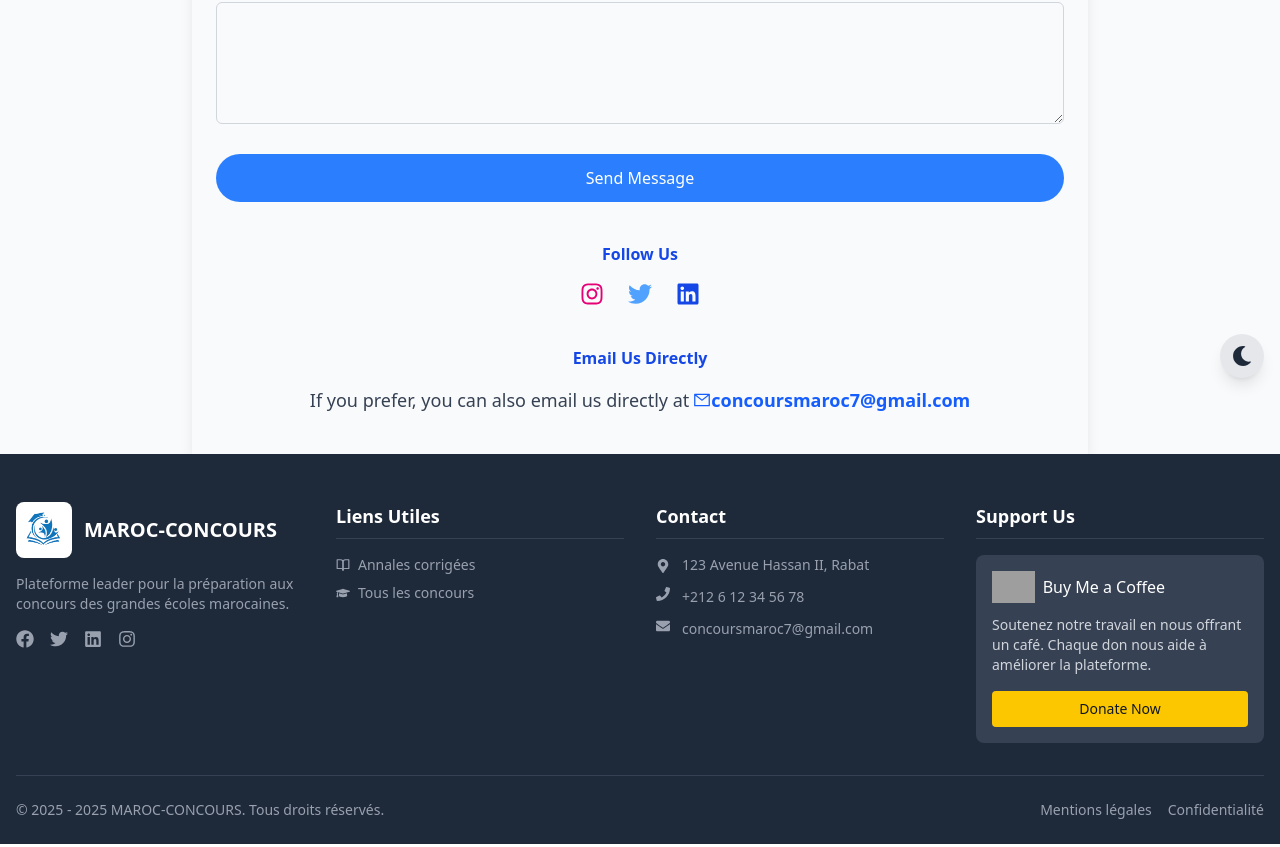
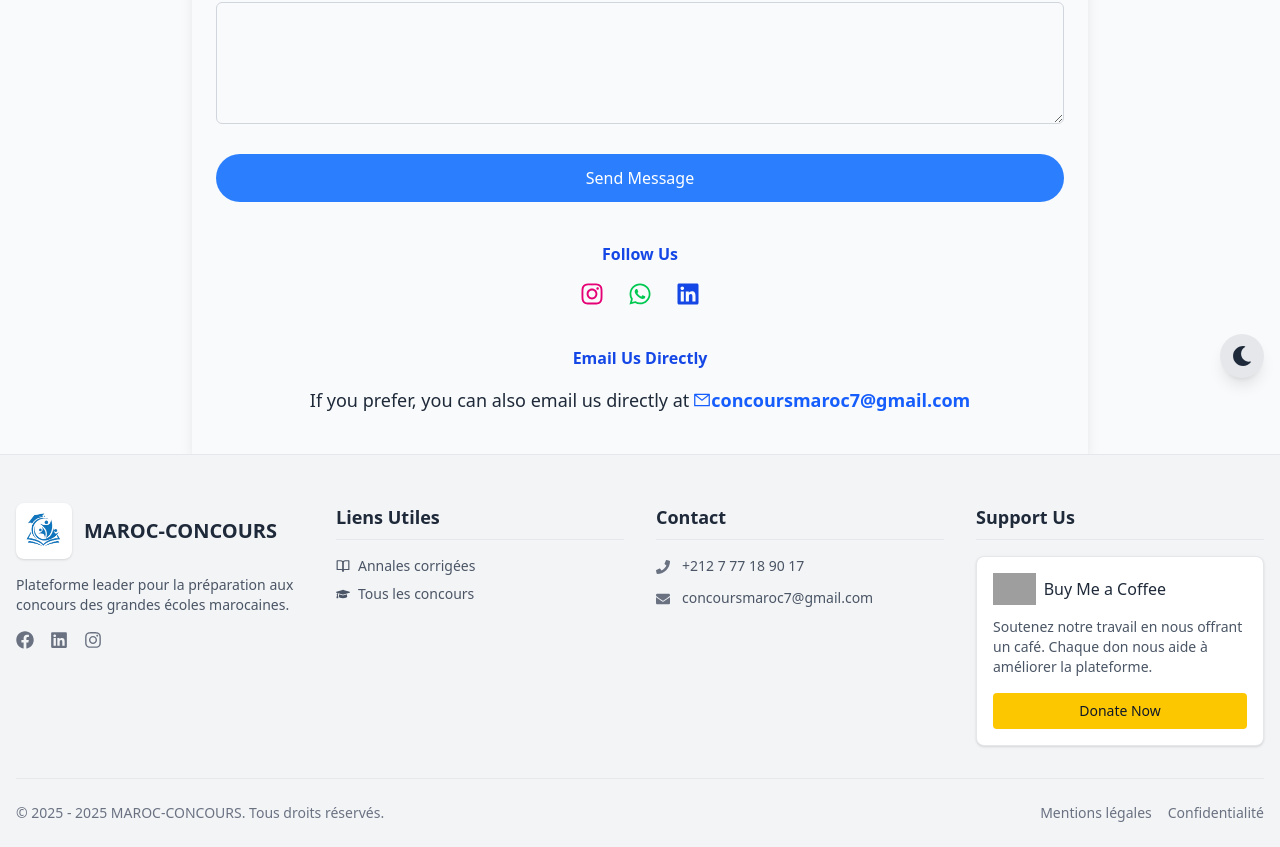
Before and after one commit to MohamedBoukouch/MAROC-CONCOURS, a React (Vite) app: page /contact in a window 1280 px wide. Shown: the part 406-1253 px from the top of the page. Built offline with nearby package versions, Linux system fonts and the light colour scheme; grey boxes are pictures that could not be loaded.

Commit message:
add 30 cncs

```diff
--- a/src/components/Footer.jsx
+++ b/src/components/Footer.jsx
@@ -1,4 +1,4 @@
-import React from "react";
+import React, { useContext } from "react";
 import {
   FaFacebook,
   FaTwitter,
@@ -12,13 +12,14 @@ import {
 import { FiBookOpen } from "react-icons/fi";
 import logo from "../assets/logo.png";
 import buymeacoffeeLogo from "../assets/buy-me-a-coffee-logo.png";
+import { DarkModeContext } from "../context/DarkModeContext";
 
 const Footer = () => {
   const currentYear = new Date().getFullYear();
+  const { darkMode } = useContext(DarkModeContext);
 
   const socialLinks = [
     { icon: <FaFacebook size={18} />, href: "#" },
-    { icon: <FaTwitter size={18} />, href: "https://www.x.com/medbkch" },
     { icon: <FaLinkedin size={18} />, href: "https://linkedin.com/in/mohamed-boukouch-b889b824a" },
     { icon: <FaInstagram size={18} />, href: "https://www.instagram.com/maroconcours" }
   ];
@@ -29,25 +30,24 @@ const Footer = () => {
   ];
 
   const contactInfo = [
-    { icon: <FaMapMarkerAlt className="mt-1 flex-shrink-0" />, text: "123 Avenue Hassan II, Rabat" },
-    { icon: <FaPhone />, text: "+212 6 12 34 56 78" },
+    { icon: <FaPhone />, text: "+212 7 77 18 90 17" },
     { icon: <FaEnvelope />, text: "concoursmaroc7@gmail.com" }
   ];
 
   return (
-    <footer className="bg-gray-800 text-white pt-12 pb-6">
+    <footer className={`${darkMode ? 'bg-gray-900' : 'bg-gray-100'} ${darkMode ? 'text-white' : 'text-gray-800'} pt-12 pb-6 border-t ${darkMode ? 'border-gray-700' : 'border-gray-200'}`}>
       <div className="container mx-auto px-4">
         <div className="grid grid-cols-1 md:grid-cols-4 gap-8">
 
           {/* About Section */}
           <div>
             <div className="flex items-center mb-4">
-              <div className="bg-white p-2 rounded-lg mr-3">
+              <div className={`${darkMode ? 'bg-gray-700' : 'bg-white'} p-2 rounded-lg mr-3 shadow-sm`}>
                 <img src={logo} alt="MAROC-CONCOURS Logo" className="w-10 h-10" />
               </div>
               <span className="text-xl font-bold">MAROC-CONCOURS</span>
             </div>
-            <p className="text-gray-400 text-sm mb-4">
+            <p className={`${darkMode ? 'text-gray-300' : 'text-gray-600'} text-sm mb-4`}>
               Plateforme leader pour la préparation aux concours des grandes écoles marocaines.
             </p>
             <div className="flex space-x-4">
@@ -55,7 +55,7 @@ const Footer = () => {
                 <a
                   key={index}
                   href={link.href}
-                  className="text-gray-400 hover:text-white transition-colors"
+                  className={`${darkMode ? 'text-gray-400 hover:text-white' : 'text-gray-500 hover:text-gray-800'} transition-colors`}
                   target="_blank"
                   rel="noopener noreferrer"
                 >
@@ -67,11 +67,11 @@ const Footer = () => {
 
           {/* Quick Links Section */}
           <div>
-            <h3 className="text-lg font-semibold mb-4 pb-2 border-b border-gray-700">Liens Utiles</h3>
+            <h3 className={`text-lg font-semibold mb-4 pb-2 border-b ${darkMode ? 'border-gray-700' : 'border-gray-200'}`}>Liens Utiles</h3>
             <ul className="space-y-2">
               {quickLinks.map((link, index) => (
                 <li key={index}>
-                  <a href={link.href} className="flex items-center text-gray-400 hover:text-white text-sm">
+                  <a href={link.href} className={`flex items-center ${darkMode ? 'text-gray-300 hover:text-white' : 'text-gray-600 hover:text-gray-900'} text-sm`}>
                     {link.icon}
                     {link.text}
                   </a>
@@ -82,12 +82,12 @@ const Footer = () => {
 
           {/* Contact Section */}
           <div>
-            <h3 className="text-lg font-semibold mb-4 pb-2 border-b border-gray-700">Contact</h3>
+            <h3 className={`text-lg font-semibold mb-4 pb-2 border-b ${darkMode ? 'border-gray-700' : 'border-gray-200'}`}>Contact</h3>
             <ul className="space-y-3 text-sm">
               {contactInfo.map((info, index) => (
                 <li key={index} className="flex items-start">
-                  <span className="text-gray-400 mr-3">{info.icon}</span>
-                  <span className="text-gray-400">{info.text}</span>
+                  <span className={`${darkMode ? 'text-gray-400' : 'text-gray-500'} mr-3 mt-1`}>{info.icon}</span>
+                  <span className={`${darkMode ? 'text-gray-300' : 'text-gray-600'}`}>{info.text}</span>
                 </li>
               ))}
             </ul>
@@ -95,8 +95,8 @@ const Footer = () => {
 
           {/* Donation Section */}
           <div>
-            <h3 className="text-lg font-semibold mb-4 pb-2 border-b border-gray-700">Support Us</h3>
-            <div className="bg-gray-700 p-4 rounded-lg">
+            <h3 className={`text-lg font-semibold mb-4 pb-2 border-b ${darkMode ? 'border-gray-700' : 'border-gray-200'}`}>Support Us</h3>
+            <div className={`${darkMode ? 'bg-gray-800' : 'bg-white'} p-4 rounded-lg shadow-sm border ${darkMode ? 'border-gray-700' : 'border-gray-200'}`}>
               <div className="flex items-center mb-3">
                 <img
                   src={buymeacoffeeLogo}
@@ -105,12 +105,13 @@ const Footer = () => {
                 />
                 <span className="font-medium">Buy Me a Coffee</span>
               </div>
-              <p className="text-gray-300 text-sm mb-4">
-              Soutenez notre travail en nous offrant un café. Chaque don nous aide à améliorer la plateforme.              </p>
+              <p className={`${darkMode ? 'text-gray-300' : 'text-gray-600'} text-sm mb-4`}>
+                Soutenez notre travail en nous offrant un café. Chaque don nous aide à améliorer la plateforme.
+              </p>
               <a
                 href="https://www.buymeacoffee.com/maroconcours"
                 target="_blank"
-  // rel="noopener noreferrer"
+                rel="noopener noreferrer"
                 className="block w-full bg-yellow-400 hover:bg-yellow-500 text-gray-900 text-center py-2 px-4 rounded transition-colors text-sm font-medium"
               >
                 Donate Now
@@ -120,13 +121,13 @@ const Footer = () => {
         </div>
 
         {/* Copyright Section */}
-        <div className="border-t border-gray-700 mt-8 pt-6 flex flex-col md:flex-row justify-between items-center">
-          <p className="text-gray-400 text-sm">
+        <div className={`border-t ${darkMode ? 'border-gray-700' : 'border-gray-200'} mt-8 pt-6 flex flex-col md:flex-row justify-between items-center`}>
+          <p className={`${darkMode ? 'text-gray-400' : 'text-gray-500'} text-sm`}>
             &copy; 2025 - {currentYear} MAROC-CONCOURS. Tous droits réservés.
           </p>
           <div className="flex space-x-4 mt-2 md:mt-0">
-            <a href="#" className="text-gray-400 hover:text-white text-sm">Mentions légales</a>
-            <a href="#" className="text-gray-400 hover:text-white text-sm">Confidentialité</a>
+            <a href="#" className={`${darkMode ? 'text-gray-400 hover:text-white' : 'text-gray-500 hover:text-gray-800'} text-sm`}>Mentions légales</a>
+            <a href="#" className={`${darkMode ? 'text-gray-400 hover:text-white' : 'text-gray-500 hover:text-gray-800'} text-sm`}>Confidentialité</a>
           </div>
         </div>
       </div>
--- a/src/data/concours.json
+++ b/src/data/concours.json
@@ -1497,8 +1497,7 @@
       "niveau": "Bac+2",
       "choix": "Cycle",
       "domaine": "Génie civil"
-    }
-    ,
+    },
     {
       "id": 144,
       "title": "MATH ENSA",
--- a/src/views/AbouUsPage.jsx
+++ b/src/views/AbouUsPage.jsx
@@ -29,11 +29,11 @@ const AboutUsPage = () => {
       <div className="grid md:grid-cols-2 gap-12 items-center mb-16">
         <div>
           <h2 className="text-3xl font-bold text-blue-800 mb-6">Notre Mission</h2>
-          <p className="text-gray-600 text-lg leading-relaxed mb-6">
+          <p className={`text-lg leading-relaxed mb-6 ${darkMode ? 'text-gray-300' : 'text-gray-600'}`}>
             Concours Maroc a été créé pour révolutionner la préparation aux concours des grandes écoles marocaines.
             Nous offrons des ressources pédagogiques de qualité, accessibles à tous les étudiants.
           </p>
-          <p className="text-gray-600 text-lg leading-relaxed">
+          <p className={`text-lg leading-relaxed mb-6 ${darkMode ? 'text-gray-300' : 'text-gray-600'}`}>
             Notre plateforme rassemble annales, corrigés, conseils méthodologiques et une communauté d'entraide
             pour maximiser vos chances de réussite.
           </p>
@@ -146,7 +146,7 @@ const AboutUsPage = () => {
         <FiCheckCircle className="text-4xl mx-auto mb-4 text-blue-200" />
         <h2 className="text-2xl sm:text-3xl font-bold mb-4">Prêt à réussir vos concours ?</h2>
         <p className="text-lg sm:text-xl mb-6 opacity-90">
-          Rejoignez notre communauté de plus de 10,000 étudiants
+          Rejoignez notre communauté de plus de 300 étudiants
         </p>
         <button onClick={joinWhatsAppGroup} className=" hover:cursor-pointer hover:bg-green-400 group bg-white text-blue-600 px-8 py-3 rounded-full font-bold hover:bg-blue-50 transition-all flex items-center justify-center mx-auto gap-2 shadow-md">
           Commencer maintenant
--- a/src/views/ContactPage.jsx
+++ b/src/views/ContactPage.jsx
@@ -1,5 +1,5 @@
 import React, { useState, useContext } from "react";
-import { FaFacebook, FaInstagram, FaTwitter, FaLinkedin } from "react-icons/fa"; // Social Media Icons
+import { FaFacebook, FaInstagram, FaWhatsapp , FaLinkedin } from "react-icons/fa"; // Social Media Icons
 import { AiOutlineMail } from "react-icons/ai"; // Email Icon
 import emailjs from "emailjs-com";
 import { DarkModeContext } from '../context/DarkModeContext';
@@ -106,8 +106,13 @@ const ContactPage = () => {
           <a href="https://www.instagram.com/maroconcours" target="_blank" rel="noopener noreferrer" className="text-2xl text-pink-600 hover:text-pink-800">
             <FaInstagram />
           </a>
-          <a href="https://www.x.com/medbkch" target="_blank" rel="noopener noreferrer" className="text-2xl text-blue-400 hover:text-blue-600">
-            <FaTwitter />
+          <a
+            href="https://chat.whatsapp.com/HMgqaH3qpE9BwcyZCliwmr"  // Replace with your WhatsApp number or link
+            target="_blank"
+            rel="noopener noreferrer"
+            className="text-2xl text-green-500 hover:text-green-600"
+          >
+            <FaWhatsapp />
           </a>
           <a href="https://www.linkedin.com/in/mohamed-boukouch-b889b824a/" target="_blank" rel="noopener noreferrer" className="text-2xl text-blue-700 hover:text-blue-900">
             <FaLinkedin />
@@ -118,7 +123,8 @@ const ContactPage = () => {
       {/* Email Section */}
       <div className="mt-10 text-center">
         <h2 className="text-1xl font-bold text-blue-700 mb-4">Email Us Directly</h2>
-        <p className="text-lg text-gray-700">
+        {/* <p className="text-lg text-gray-700"> */}
+        <p className={`${darkMode ? 'text-gray-50' : 'text-gray-800'} text-lg`} >
           If you prefer, you can also email us directly at
           <a href="mailto:your-email@example.com" className="text-blue-600 font-semibold hover:underline ml-1">
             <AiOutlineMail className="inline-block mb-1" />concoursmaroc7@gmail.com
```
Also changed, not shown: src/views/FaqPage.jsx (+18 -41 lines), vercel.json, 1 other file (tests, documents, lock files or other folders). Lines whose indentation alone changed are shown as unchanged.
